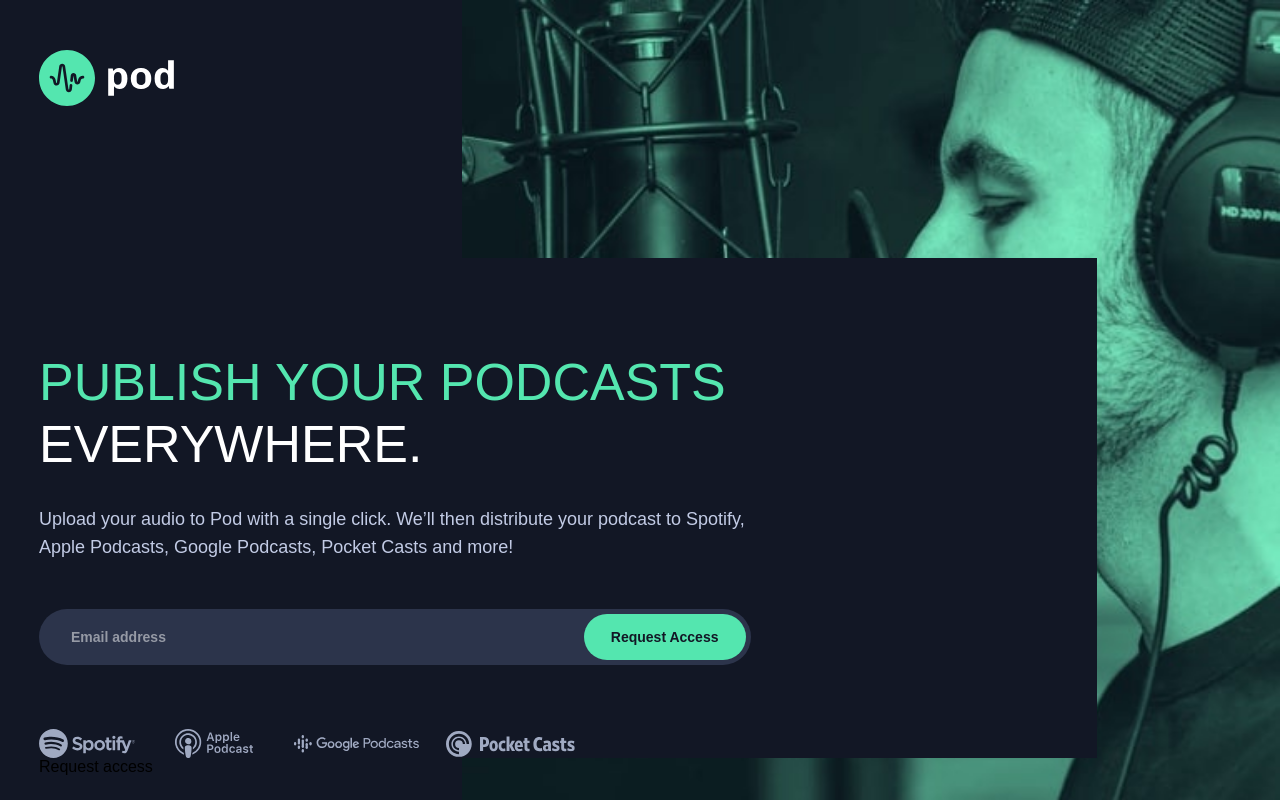
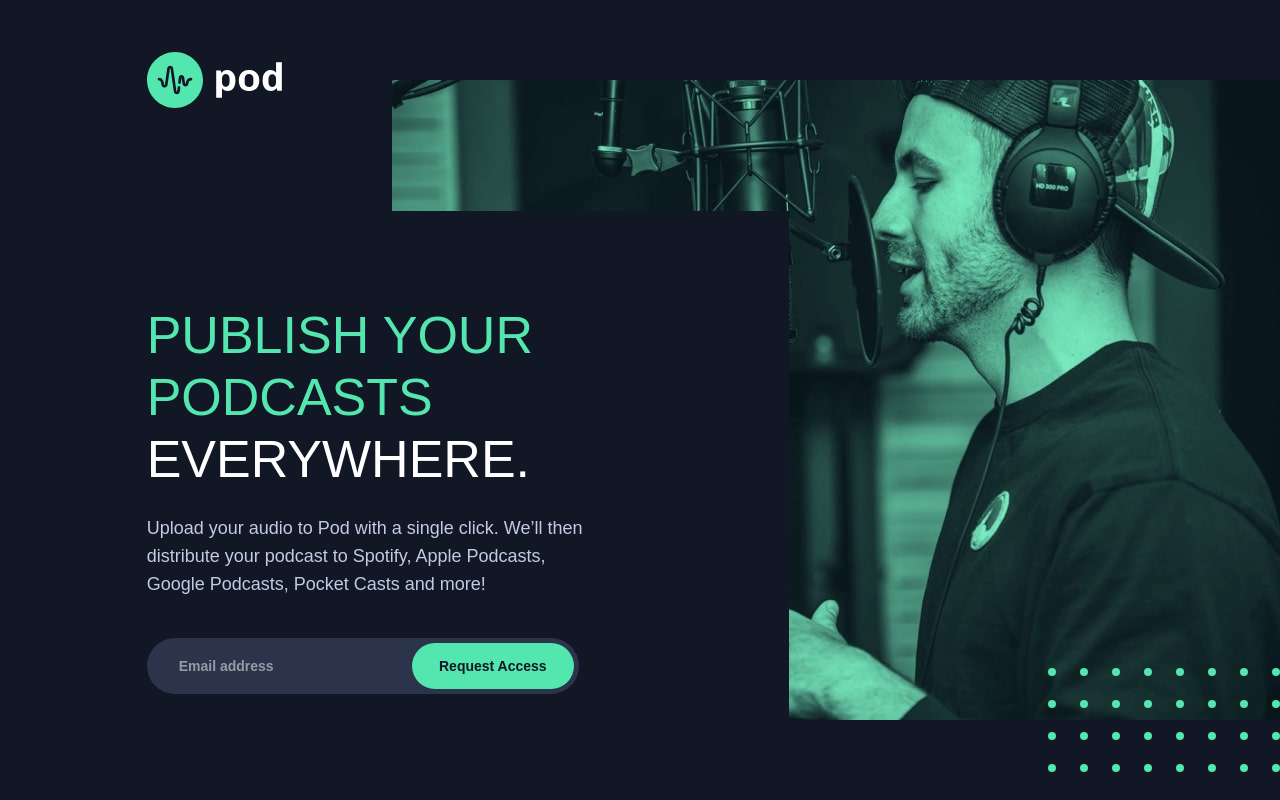
Before and after one commit to zuolizhu/pod-request-landing-frontendmentor, a React (Create React App) app: page / in a window 1280 px wide. Built offline with nearby package versions, Linux system fonts and the light colour scheme; a web font is replaced by a local one.

Commit message:
desktop styled

```diff
--- a/src/App.js
+++ b/src/App.js
@@ -16,11 +16,6 @@
         <Platforms />
         <RequestForm />
       </div>
-
-      <p>
-
-      Request access
-      </p>
     </div>
   );
 }
--- a/src/components/RequestForm.js
+++ b/src/components/RequestForm.js
@@ -34,7 +34,7 @@
          value={formik.values.email}
          placeholder="Email address"
        />
-       {formik.errors.email ? <p className="t-error">{formik.errors.email}</p> : null}
+       {formik.errors.email ? <p className="t-error error-msg">{formik.errors.email}</p> : null}
        <button className="btn btn--request" type="submit">Request Access</button>
      </form>
   )
--- a/src/styles/_base.scss
+++ b/src/styles/_base.scss
@@ -64,3 +64,11 @@
 input:focus {
   outline: none;
 }
+
+#root {
+  @media (min-width: 1024px) {
+    display: flex;
+    align-items: center;
+    justify-content: flex-end;
+  }
+}
--- a/src/styles/_components.scss
+++ b/src/styles/_components.scss
@@ -1,13 +1,43 @@
 .App {
+  display: flex;
+  flex-direction: column;
   background-size: cover;
   background-repeat: no-repeat;
   padding: 6.2rem 2.4rem 9.4rem;
   background-image: url(../assets/mobile/image-host-10op.png);
   @media (min-width: 768px) {
+    position: relative;
+    padding: 5rem 3.9rem;
+    background-size: 63.932% auto;
     background-position: top right;
-    background-size: 63.932% auto;
-    padding: 5rem 3.9rem;
     background-image: url(../assets/tablet/image-host.jpg);
+  }
+  @media (min-width: 1024px) {
+    width: 88.542%;
+    max-height: 64rem;
+    padding: 13.1rem 0 0;
+    background-size: auto 100%;
+    background-image: url(../assets/desktop/image-host.jpg);
+  }
+
+  &::after {
+    @media (min-width: 768px) {
+      bottom: 0;
+      left: 3rem;
+      content: '';
+      width: 23.2rem;
+      height: 10.4rem;
+      position: absolute;
+      display: inline-flex;
+      background-size: cover;
+      background-repeat: no-repeat;
+      background-image: url(../assets/desktop/bg-pattern-dots.svg);
+    }
+    @media (min-width: 1024px) {
+      left: auto;
+      right: 0;
+      transform: translateY(50%);
+    }
   }
 }
 
@@ -16,6 +46,12 @@
   justify-content: center;
   @media (min-width: 768px) {
     justify-content: flex-start;
+  }
+  @media (min-width: 1024px) {
+    top: 0;
+    left: 0;
+    position: absolute;
+    transform: translateY(-50%);
   }
 
   img {
@@ -28,14 +64,20 @@
 }
 
 .content-container {
-  margin-top: 7.4rem;
+  margin-top: auto;
   @media (min-width: 768px) {
     display: flex;
     width: 82.682vw;
+    max-width: 72.3rem;
     padding-top: 9.3rem;
     margin-top: 15.2rem;
     flex-direction: column;
     background-color: var(--color-black);
+  }
+  @media (min-width: 1024px) {
+    margin-top: 0;
+    height: 100%;
+    width: 56.706%;
   }
 }
 
@@ -53,6 +95,9 @@
     text-align: left;
     margin-top: 3rem;
     width: 70.079%;
+  }
+  @media (min-width: 1024px) {
+    margin-top: 2.4rem;
   }
 }
 
@@ -131,6 +176,9 @@
     position: relative;
     flex-direction: row;
   }
+  @media (min-width: 1024px) {
+    margin-top: 4rem;
+  }
 
   &__email {
     width: 100%;
@@ -166,6 +214,13 @@
       transform: translateY(-50%);
     }
   }
+
+  .error-msg {
+    bottom: 0;
+    left: 3.2rem;
+    position: absolute;
+    transform: translateY(2rem);
+  }
 }
 
 .btn--request {
```
